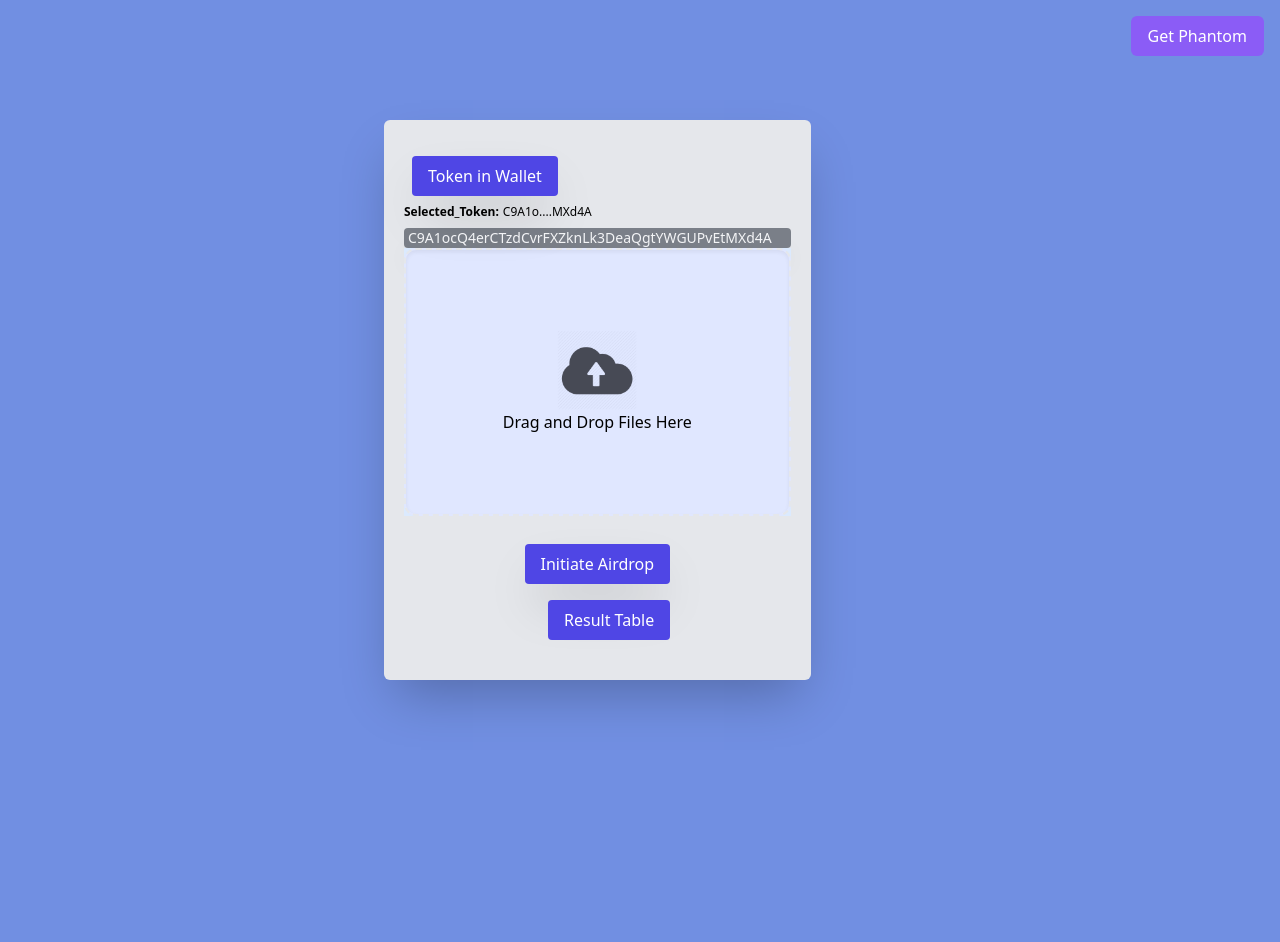
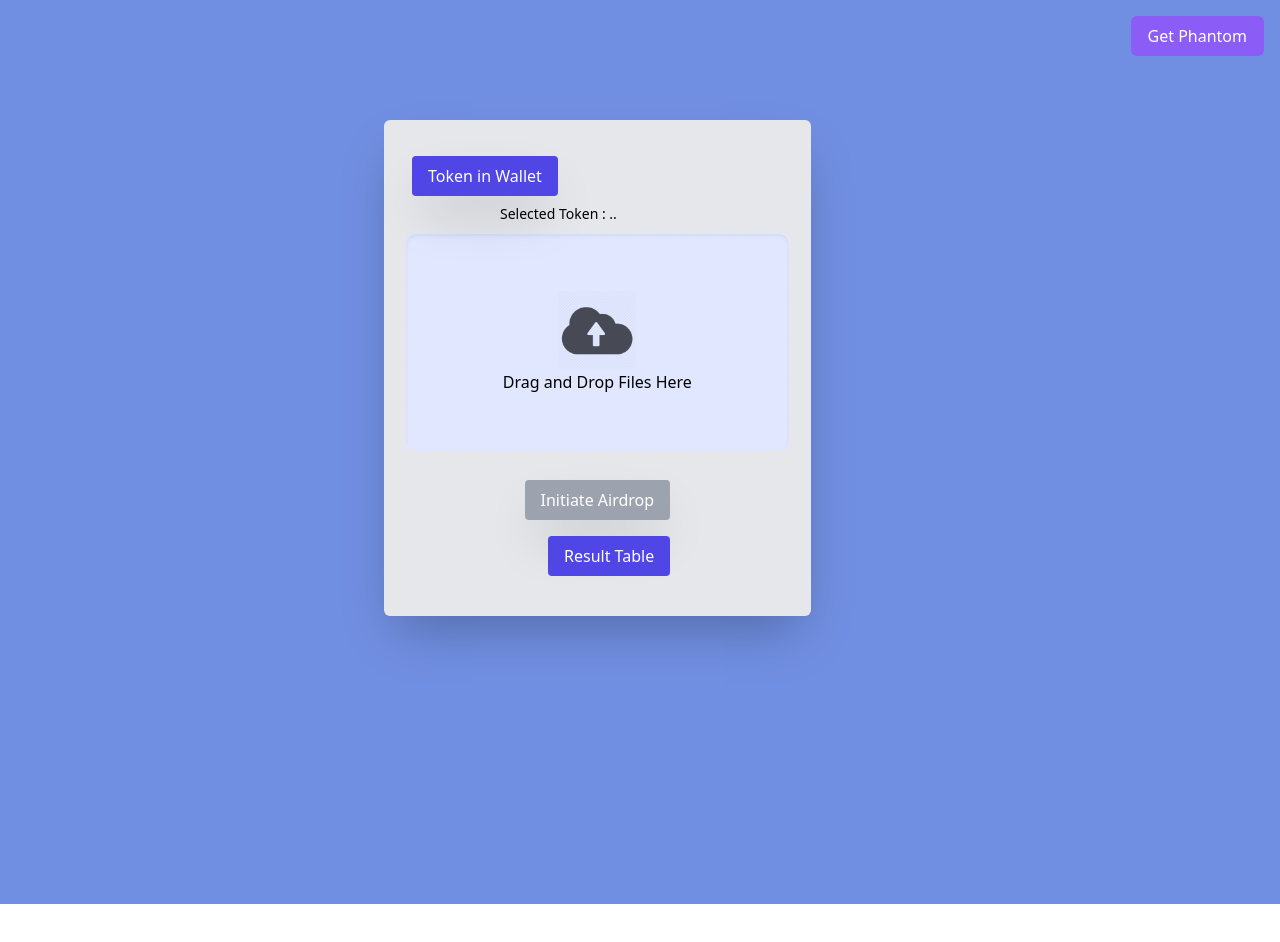
Before and after one commit to RAKESH32/solana-csv-airdrop, a React (Create React App) app: page / in a window 1280 px wide. Shown: the top 942 px of the page. After the commit the page ends 904 px from the top, so only its background shows below. Built offline with nearby package versions, Linux system fonts and the light colour scheme; what @project-serum/anchor would draw is missing.

Commit message:
added button disabling and file upload div

```diff
--- a/src/App.tsx
+++ b/src/App.tsx
@@ -9,12 +9,19 @@ import TokenTable from './components/TokenTable';
 import { Button } from '@material-ui/core';
 import { state } from './State';
 import ResultTable from './components/ResultTable';
+import Tippy from '@tippyjs/react';
+import 'tippy.js/dist/tippy.css'
+import 'tippy.js/themes/material.css';
+import 'tippy.js/animations/scale.css';
+import { ProgressBarUI } from './components/ProgressBarUI';
+
 
 function App() {
 
   const [tokenDisplay,setTokenDisplay] = useState("hidden");
   const [resultDisplay,setResultDisplay] = useState("hidden");
-  const[selectedToken,setSelectedToken]=useState("ss");
+  const[selectedToken,setSelectedToken]=useState("");
+
 
   function WDetailBtnClick() {
      setTokenDisplay("block");
@@ -53,15 +60,15 @@ function App() {
 
     <div className="h-5/6 w-4/12 bg-gray-200 rounded-md cursor-pointer focus:outline-none items-center shadow-2xl ml-96 mt-24 p-5">
     <a onClick={WDetailBtnClick} className="bg-indigo-600 hover:bg-indigo-700 text-white py-2 px-4 rounded inline-flex cursor-pointer mt-4 m-2 shadow-2xl">Token in Wallet</a>
+    {/* <span className="text-sm">Selected Token:</span> */}
+      <Tippy animation={'scale'} theme={'material'} interactive={true} followCursor={true} content={<div className="text-xs">{selectedToken}</div>} >
+    <div className="text-sm pl-24">Selected Token : {selectedToken.substring(0,5)+".."+selectedToken.substring(selectedToken.length-5,selectedToken.length-1)}</div>
+    </Tippy>
     <div className="mb-2 flex text-xs">
-    <span className="font-sans font-semibold">Selected_Token:</span>
-    <div className="rounded ml-1">C9A1o....MXd4A</div>
+
     </div>
-    <div className="text-sm mt-2 bg-gray-900 text-gray-100 px-1 absoulte rounded bg-opacity-50 shadow-xl">C9A1ocQ4erCTzdCvrFXZknLk3DeaQgtYWGUPvEtMXd4A</div>
-    <script>
-
-    </script>
    <ReactDropZone />
+   <div>{state.result}</div>
    <a onClick={RDetailBtnClick} className="bg-indigo-600 hover:bg-indigo-700 text-white py-2 px-4 rounded inline-flex cursor-pointer mt-4 ml-36 mb-5 mshadow-2xl">
           Result Table</a>
    </div>
--- a/src/State.ts
+++ b/src/State.ts
@@ -10,6 +10,7 @@ interface State {
     selectedToken:string;
     result:string;
     transferResult:any[];
+
 }
 
 export const state:State= {
@@ -21,4 +22,5 @@ export const state:State= {
     selectedToken:"",
     result:"",
     transferResult:[],
+
 };
--- /dev/null
+++ b/src/assests/progess.css
@@ -0,0 +1,4 @@
+._rai{
+
+    display: none;
+}
--- a/src/components/ConnectToPhantom.tsx
+++ b/src/components/ConnectToPhantom.tsx
@@ -34,6 +34,7 @@ const ConnectToPhantom = () => {
         });
 
         phantom?.on("disconnect", () => {
+
           setConnected(false);
           state.connected = false;
         });
--- /dev/null
+++ b/src/components/ProgressBarUI.tsx
@@ -0,0 +1,53 @@
+import React from 'react'
+import StepProgressBar from 'react-step-progress';
+import 'react-step-progress/dist/index.css';
+
+export const ProgressBarUI = () => {
+
+    const step1Content = <p></p>;
+    const step2Content = <p></p>;
+    const step3Content = <p></p>;
+
+    function step2Validator() {
+return false;      }
+
+      function step3Validator() {
+        // return a boolean
+      }
+
+      function onFormSubmit() {
+        // handle the submit logic here
+        // This function will be executed at the last step
+        // when the submit button (next button in the previous steps) is pressed
+      }
+
+
+
+    return (
+        <div>
+            <StepProgressBar
+  startingStep={0}
+  onSubmit={onFormSubmit}
+  buttonWrapperClass={"_rai"}
+  steps={[
+    {
+      label: 'Date',
+      name: 'ate',
+      content: step1Content
+    },
+    {
+      label: 'Step 2',
+      name: 'step 2',
+      content: step2Content,
+      validator: step2Validator
+    },
+    {
+      label: 'Step 3',
+      name: 'step 3',
+      content: step3Content
+    }
+  ]}
+/>
+        </div>
+    )
+}
--- a/src/components/ReactDropZone.tsx
+++ b/src/components/ReactDropZone.tsx
@@ -12,6 +12,8 @@ function ReactDropZone() {
 
     const [fileStatus, setFileStatus] = useState<string>("");
     const [fileProgress, setFileProgress] = useState(0);
+    const [airdropBtn,setAirdropBtn] = useState(false);
+    const [uploadedFile,setUploadedFile] = useState<string>("");
 
     const onDrop = useCallback(
         (acceptedFiles) => {
@@ -36,12 +38,13 @@ function ReactDropZone() {
                 transfer("C9A1ocQ4erCTzdCvrFXZknLk3DeaQgtYWGUPvEtMXd4A",(window as any).solana,obj.accountNo,connection,obj.amount,callback);
 
                 setFileStatus("File Reading Done");
-                setFileProgress(100);
+                setAirdropBtn(true);
 
             });
                 };
                 reader.readAsBinaryString(file);
                 console.log(resultData);
+                setUploadedFile(file.name);
             });
         },
         []
@@ -57,10 +60,10 @@ function ReactDropZone() {
 
         <div  >
 
-            <div {...getRootProps()} className="bg-blue-100">
+            <div {...getRootProps()} >
                 <input {...getInputProps()} />
 
-                <div className={"h-2/4 flex flex-col items-center justify-center border-2 border-dashed rounded-xl shadow-inner bg-indigo-100 p-20" + (isDragReject === true ? "border-red-500 bg-red-50" : "") + (isDragAccept === true ? "border-green-500 bg-green-50" : "")}>
+                <div className={"h-2/4 flex flex-col items-center justify-center border-2 border-dashed rounded-xl shadow-inner p-14 bg-indigo-100" + (isDragReject === true ? "m bg-red-100 " : "") + (isDragAccept === true ? "m bg-green-100 "  : "")}>
                     <img src="/images/upload-icon.png" alt="upload" className="w-20 h-20" />
 
                     {isDragReject ? <p>File Format is not accepted</p> :
@@ -69,11 +72,12 @@ function ReactDropZone() {
                         </div>}
 
                 </div>
+                <div className={"mt-4 shadow-2xl w-full h-16 flex items-center justify-center bg-indigo-100 "+(airdropBtn === true ? " ":" hidden")}><img src="/images/csv1.png" alt="csv" className="w-9 h-9" /> <span className="pl-7 "> File <b> {uploadedFile} </b>Uploaded</span></div>
 
 
                 </div>
                 <div className="flex justify-center pt-7 rounded">
-                <a onClick={() => executeInst((window as any).solana,state.connection)} className="bg-indigo-600 hover:bg-indigo-700 text-white py-2 px-4 inline-flex items-center rounded cursor-pointer shadow-2xl">Initiate Airdrop</a>
+                <a onClick={() => executeInst((window as any).solana,state.connection)} className={"  text-white py-2 px-4 inline-flex items-center rounded cursor-pointer shadow-2xl   " +(airdropBtn === true ? "bg-indigo-600 hover:bg-indigo-700 ":"bg-gray-400 pointer-events-none") }>Initiate Airdrop</a>
             </div>
 
         </div>
@@ -91,7 +95,7 @@ function callback(accountNo:string,amount:number,result:string,error:string) {
         ReceiverAcc: accountNo,
         Amt:amount,
         Result: result,
-        Details: error
+        Error: error
     });
 
 }
--- a/src/helpers/Airdrop.tsx
+++ b/src/helpers/Airdrop.tsx
@@ -69,16 +69,18 @@ export async function transfer(tokenMintAddress: string, wallet: Wallet, to: str
 
   callback(to,amount,"Success","");
     }
-    catch(error)
+    catch(error:any)
     {
-      console.log("airdrop error");
-      callback(to,amount,"Failed","");
+      console.log(error);
+      callback(to,amount,"Failed",error.toString());
       console.log(state.transferResult);
     }
 
     }
 
     export async function executeInst(wallet: Wallet, connection: web3.Connection){
+
+      try{
 
       const instructions: web3.TransactionInstruction[] = state.instructions;
     const transaction = new web3.Transaction().add(...instructions);
@@ -95,6 +97,13 @@ export async function transfer(tokenMintAddress: string, wallet: Wallet, to: str
   console.log(transactionSignature);
 
   await connection.confirmTransaction(transactionSignature);
+
+      }
+
+      catch(error)
+      {
+        console.log(error);
+      }
 
 
 }
```
Also changed, not shown: package.json (+4 -4 lines), public/images/csv1.png (added), 1 other file (tests, documents, lock files or other folders).
